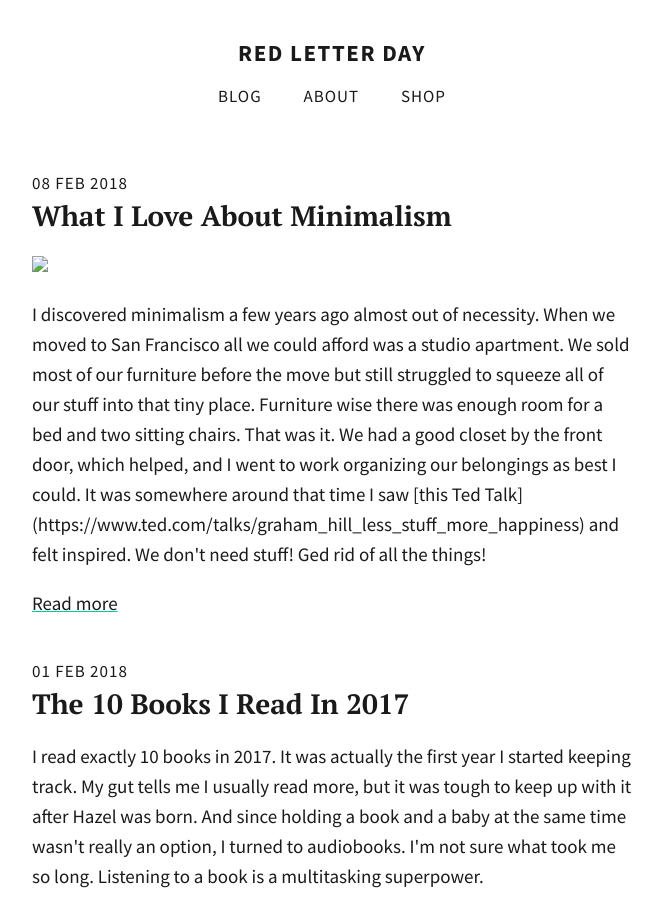
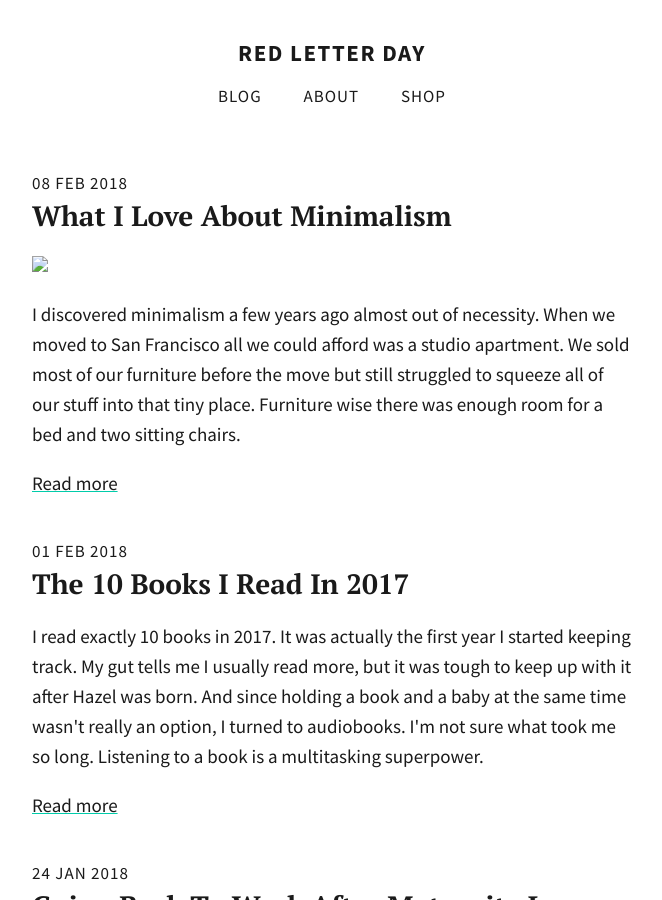
Before and after one commit to totiffany/totiffany.github.io, a Jekyll site: the page built from index.html, in a window 1280 px wide and 900 px high. Shown: the whole window, without its empty margins (308-970 px from the left). Built offline with Jekyll 4.4.1, drawn with Linux system fonts in a browser that asks for light colours.

Commit message:
Update 2018-02-08-What-I-Love-About-Minimalism.md

```diff
--- a/_posts/2018-02-08-What-I-Love-About-Minimalism.md
+++ b/_posts/2018-02-08-What-I-Love-About-Minimalism.md
@@ -5,11 +5,7 @@ description: >-
   to San Francisco all we could afford was a studio apartment. We sold most of
   our furniture before the move but still struggled to squeeze all of our stuff
   into that tiny place. Furniture wise there was enough room for a bed and two
-  sitting chairs. That was it. We had a good closet by the front door, which
-  helped, and I went to work organizing our belongings as best I could. It was
-  somewhere around that time I saw [this Ted
-  Talk](https://www.ted.com/talks/graham_hill_less_stuff_more_happiness) and
-  felt inspired. We don't need stuff! Ged rid of all the things!
+  sitting chairs.
 image: img_posts/Plant2.jpg
 ---
 ![Plant2.jpg]({{site.baseurl}}/img_posts/Plant2.jpg)
```
